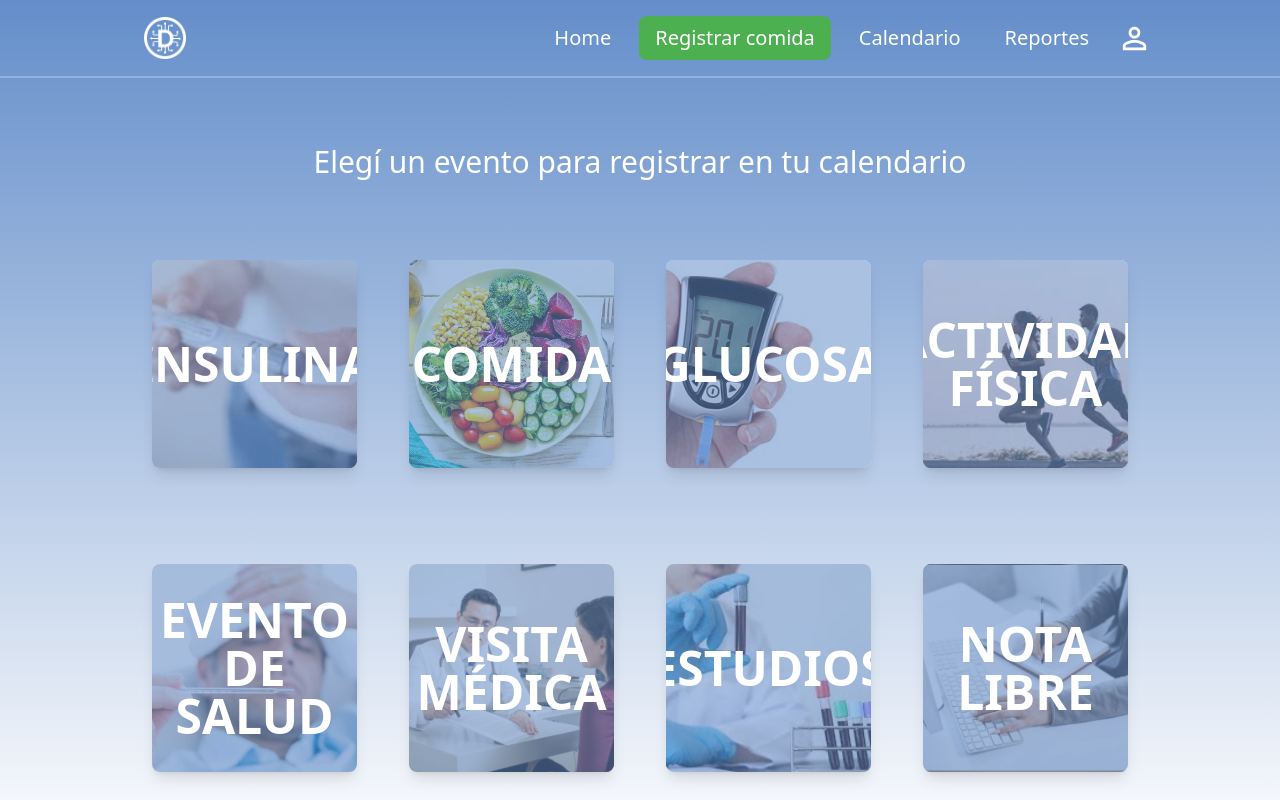
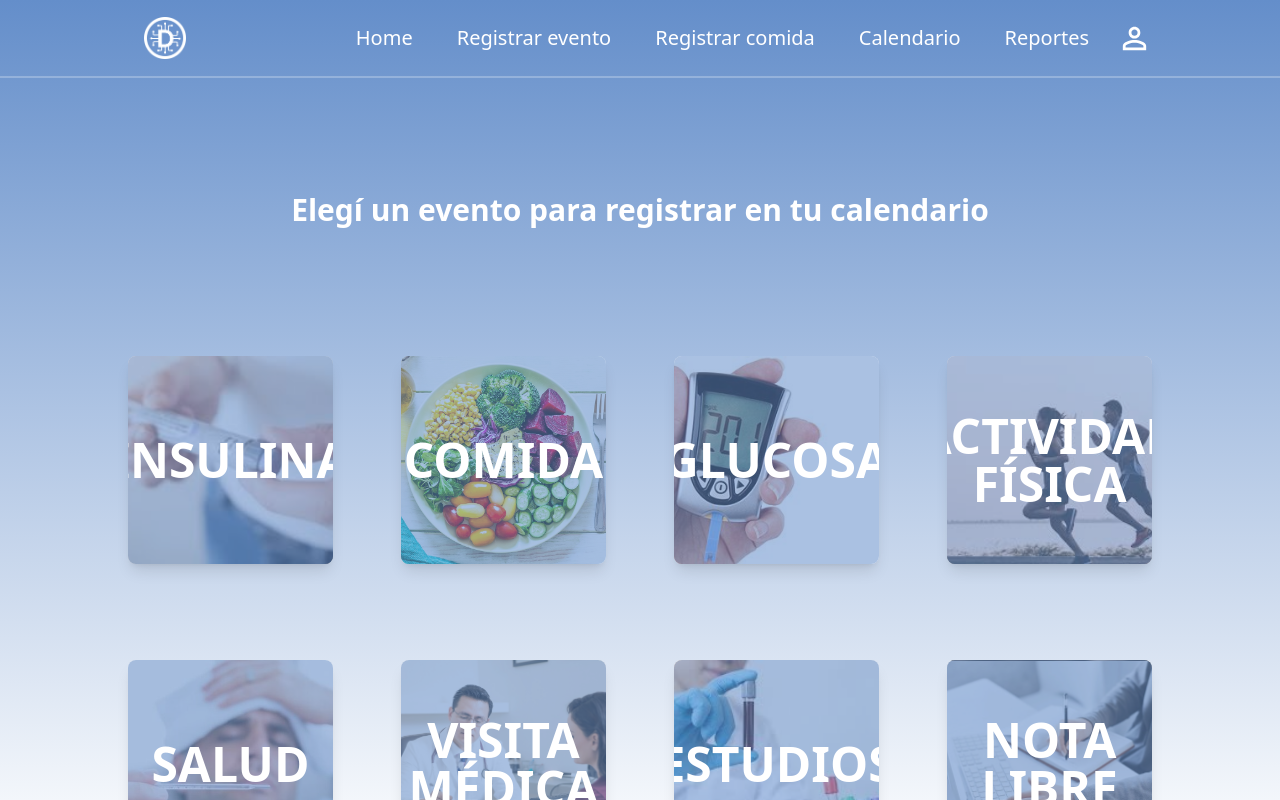
Before and after one commit to NuriaROrquin/diabetia, a Next.js app in the folder frontend/: page /event in a window 1280 px wide. Shown: the top 800 px of the page. Built offline with nearby package versions, Linux system fonts and the light colour scheme.

Commit message:
Look&Feel

```diff
--- a/frontend/components/card/index.js
+++ b/frontend/components/card/index.js
@@ -85,10 +85,10 @@ export const EventCard = ({events}) => {
                 return (
                     <div key={event.title} className="relative w-1/5 h-52 rounded-lg overflow-hidden shadow-lg transform transition-transform duration-300 hover:-translate-y-2">
                         <Link href={event.link || ""}>
-                            <Image src={event.image} alt="Actividad Física" width={500} height={500}
-                                 className="w-full h-full object-cover object-bottom"/>
+                            <Image src={event.image} alt={event.title} width={500} height={500}
+                                 className="w-full h-full object-cover"/>
                             <div
-                                className="absolute top-0 h-full w-full p-2 bg-blue-primary bg-opacity-55 text-white text-center text-5xl font-bold flex justify-center items-center ">
+                                className="absolute top-0 h-full w-full p-6 bg-blue-primary bg-opacity-55 text-white text-center text-5xl font-bold flex justify-center items-center ">
                                 <span>{event.title}</span>
                             </div>
                         </Link>
--- a/frontend/components/link/index.js
+++ b/frontend/components/link/index.js
@@ -9,7 +9,7 @@ export const CustomLink = ({text, href}) => {
 export const NavLink = ({text, href, className}) => {
     return (
         <Link className={`inline-block text-white no-underline hover:no-underline focus:no-underline focus:text-white hover:text-white py-2 px-4 text-xl ${className}`} href={href}>{text}</Link>
-    )
+)
 }
 
 export const OrangeLink = ({label, width, href}) => {
@@ -17,7 +17,7 @@ export const OrangeLink = ({label, width, href}) => {
         <div className={`flex justify-center ${width}`}>
             <Link
                 href={href}
-                className="bg-orange-focus hover:bg-orange-primary hover:no-underline transition-all hover:text-white text-white py-2 px-8 rounded-lg w-full flex justify-center"
+                className="bg-orange-focus hover:bg-orange-primary hover:no-underline transition-all hover:text-white text-white py-2 px-8 rounded-lg w-full flex justify-center text-xl"
             >
                 {label}
             </Link>
@@ -30,7 +30,7 @@ export const BlueLink = ({label, width, href}) => {
         <div className={`flex justify-center ${width}`}>
             <Link
                 href={href}
-                className="bg-blue-primary hover:bg-blue-focus transition-all text-white py-2 px-8 rounded-lg w-full flex justify-center"
+                className="bg-blue-primary hover:bg-blue-focus transition-all text-white py-2 px-8 rounded-lg w-full flex justify-center text-xl"
             >
                 {label}
             </Link>
--- a/frontend/components/navigation/index.js
+++ b/frontend/components/navigation/index.js
@@ -65,23 +65,22 @@ export const Navigation = () => {
                         className="w-full flex items-center mt-2 lg:mt-0 bg-transparent text-black p-4 lg:p-0 z-20"
                     id="nav-content">
                     <ul className="lg:flex justify-end flex-1 items-center mb-0">
-                        <CustomTooltip title="Ir a la home" arrow>
-                            <li className="mr-3">
-                                <NavLink href="/" text="Home"/>
-                            </li>
-                        </CustomTooltip>
+                        <li className="mr-3">
+                            <NavLink href="/" text="Home" className="rounded-lg !py-2 hover:bg-orange-focus transition-all"/>
+                        </li>
+                        <li className="mr-3">
+                            <NavLink href="/event" text="Registrar evento" className="rounded-lg !py-2 hover:bg-orange-focus transition-all"/>
+                        </li>
                         <CustomTooltip title="Subí una foto de tu comida, contamos los carbohidratos por vos!" arrow>
                             <li className="mr-3">
-                                <NavLink href="/food" text="Registrar comida" className="bg-orange-secondary rounded-lg !py-2 hover:bg-orange-focus transition-all"/>
-                            </li>
-                        </CustomTooltip>
-                        <CustomTooltip title="Visualizá todos tus eventos en un mismo lugar" arrow>
-                            <li className="mr-3">
-                                <NavLink href="/calendar" text="Calendario"/>
+                                <NavLink href="/food" text="Registrar comida" className="rounded-lg !py-2 hover:bg-orange-focus transition-all"/>
                             </li>
                         </CustomTooltip>
                         <li className="mr-3">
-                            <NavLink href="/reports" text="Reportes"/>
+                            <NavLink href="/calendar" text="Calendario"  className="rounded-lg !py-2 hover:bg-orange-focus transition-all"/>
+                        </li>
+                        <li className="mr-3">
+                            <NavLink href="/reports" text="Reportes" className="rounded-lg !py-2 hover:bg-orange-focus transition-all"/>
                         </li>
                     </ul>
                     <div className="flex justify-center items-center relative">
--- a/frontend/components/timeline/index.js
+++ b/frontend/components/timeline/index.js
@@ -1,8 +1,25 @@
 import {CircleRounded} from "@mui/icons-material";
 import {formatDateTime} from "../../helpers";
+import {OrangeLink} from "@/components/link";
 
 export const Timeline = ({events, className = "", limit = events.length}) => {
+
+    if(events.length == 0){
         return (
+        <div className="flex flex-col justify-center items-center h-full py-40">
+            <div className="bg-white shadow-2xl flex flex-col p-12 rounded-2xl gap-4 items-center">
+                <div className="text-gray-primary text-2xl">No se encontraron registros</div>
+                <div className="text-gray-primary text-xl">Para que comiences a ver registros, te sugerimos cargar un evento</div>
+                <div className="col-start-3 justify-self-end">
+                    <OrangeLink href="/event" label="Registrar Evento" width="w-1/10"/>
+                </div>
+            </div>
+        </div>
+        )
+    }
+
+    return (
+        <div className="flex justify-center mb-10">
             <div className={`flex flex-col self-start ${className}`}>
                 {events && events.slice(0, limit).map((event, index) => {
                     return (
@@ -23,5 +40,6 @@ export const Timeline = ({events, className = "", limit = events.length}) => {
                     )}
                 )}
             </div>
+        </div>
     )
 }
--- a/frontend/constants/index.js
+++ b/frontend/constants/index.js
@@ -56,37 +56,17 @@ export const DASHBOARD_INDICATORS = [
 
 export const DASHBOARD_TIMELINE_EVENTS = [
     {
-        "time": "12:00 a. m.",
-        "title": "Glucosa - 200,00"
+        "dateTime": "2024-06-10T15:00:00",
+        "title": "Glucosa"
     },
     {
-        "time": "12:00 a. m.",
-        "title": "Glucosa - 100,00"
-    },
-    {
-        "time": "04:14 a. m.",
+        "dateTime": "2024-06-10T13:40:00",
         "title": "Visita Medica"
     },
     {
-        "time": "04:14 a. m.",
-        "title": "Visita Medica"
+        "dateTime": "2024-06-10T15:30:00",
+        "title": "Insulina"
     },
-    {
-        "time": "03:53 a. m.",
-        "title": "Visita Medica"
-    },
-    {
-        "time": "12:00 p. m.",
-        "title": "Actividad Fisica 60min"
-    },
-    {
-        "time": "11:03 p. m.",
-        "title": "Actividad Fisica 60min"
-    },
-    {
-        "time": "12:00 a. m.",
-        "title": "Glucosa - 50,00"
-    }
 ]
 
 export const TYPE_EVENTS = [
@@ -116,7 +96,7 @@ export const TYPE_EVENTS = [
     },
     {
         "id": 5,
-        "title": "EVENTO DE SALUD",
+        "title": "SALUD",
         "image": "/salud.jpg",
         "link": "/event/health-event"
     },
--- a/frontend/pages/event/index.js
+++ b/frontend/pages/event/index.js
@@ -8,10 +8,10 @@ export const EventsGrid = () => {
 
             <Section className="items-center justify-center">
 
-                <div className="w-full col-start-2 flex justify-self-center justify-center pt-20 pb-20 text-white">
-                    <span className="text-3xl">Elegí un evento para registrar en tu calendario</span>
+                <div className="w-full col-start-2 flex justify-self-center justify-center pt-32 pb-32 text-white">
+                    <span className="text-3xl font-bold">Elegí un evento para registrar en tu calendario</span>
                 </div>
-                <div className="container gap-y-24 gap-x-1 flex flex-wrap justify-around items-center">
+                <div className="container gap-y-24 gap-x-1 flex flex-wrap justify-between items-center">
                     <EventCard events={TYPE_EVENTS}/>
                 </div>
             </Section>
--- a/frontend/pages/profile/index.js
+++ b/frontend/pages/profile/index.js
@@ -11,13 +11,12 @@ const ProfilePage = () => {
                 <div>
                     <TitleSection className="text-white pt-20 mb-6">Mi perfil</TitleSection>
                 </div>
-                <div className=" flex w-full">
+                <div className=" flex w-full container">
                     <div className="w-2/5">
                         <ProfileCard editInfo={INFO_PROFILE}/>
                     </div>
 
-                    <div className="w-3/5 ml-4 mr-4 bg-white rounded-lg overflow-hidden shadow-lg h-3/5">
-
+                    <div className="w-3/5 ml-4 mr-4 bg-white rounded-lg shadow-lg flex flex-col">
                         <SubtitleSection className="!text-blue-primary pt-10 mb-8">
                             Próximos Recordatorios
                         </SubtitleSection>
```
Also changed, not shown: frontend/components/button/index.js (+4 -4 lines), frontend/pages/dashboard/index.js (+4 -6 lines). Lines whose indentation alone changed are shown as unchanged.
